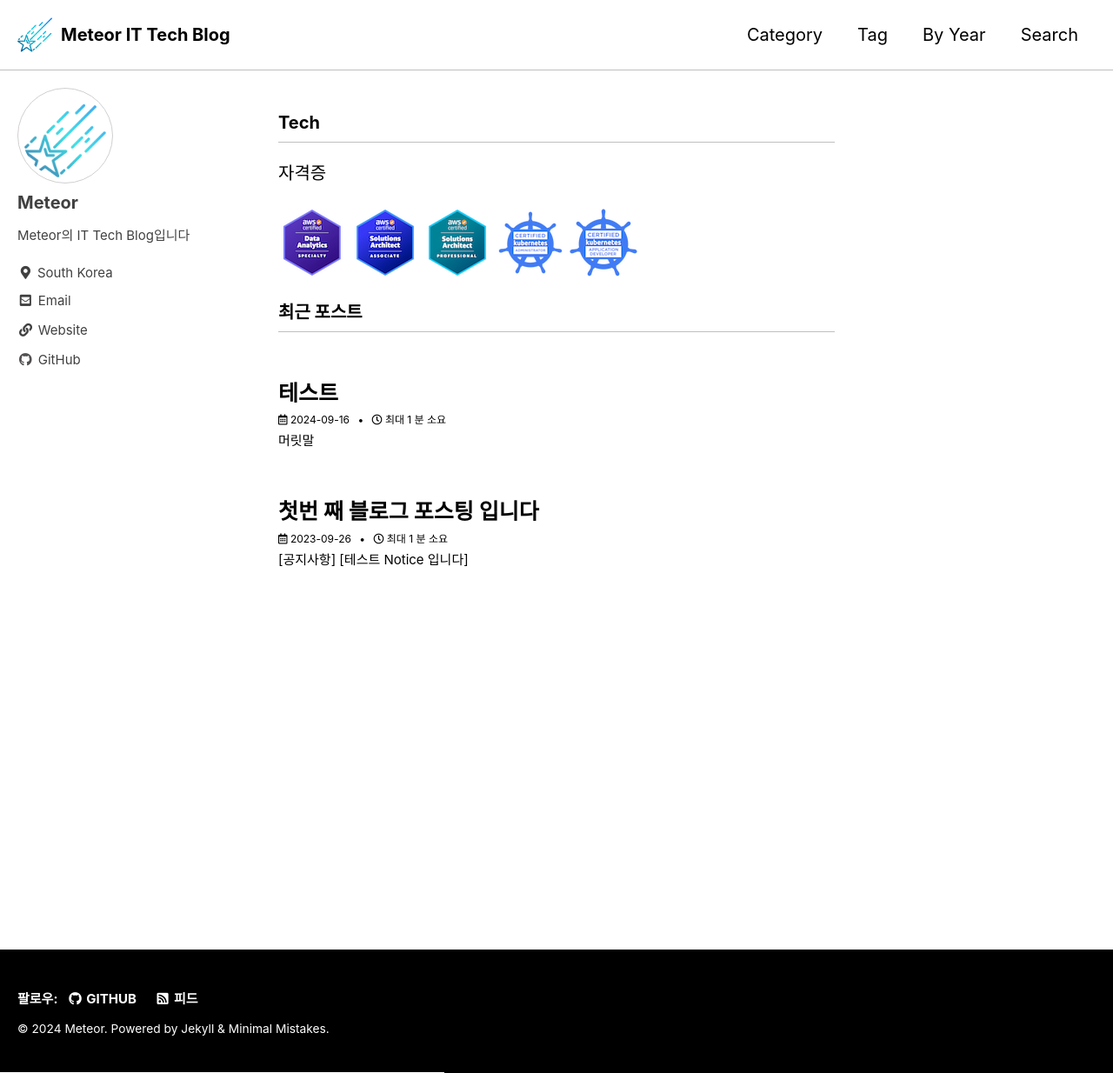
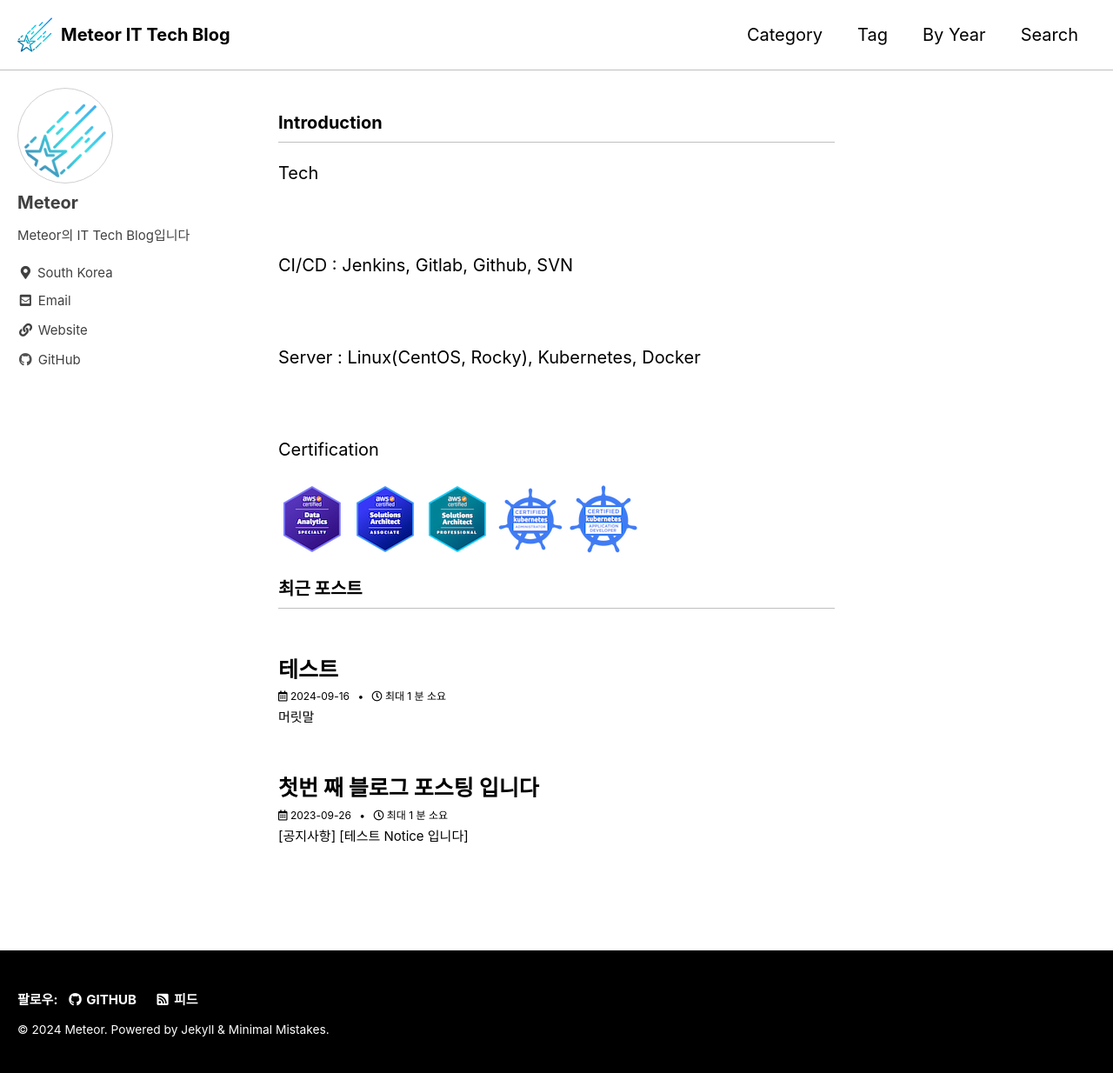
Before and after one commit to MeteorNote/MeteorNote.github.io, a Jekyll site: the page built from index.html, in a window 1280 px wide and 1234 px high. Shown: the whole window at 87% size. Built offline with Jekyll 4.4.1, drawn with Linux system fonts in a browser that asks for light colours; cached includes are drawn as plain includes; the list of posts is cut into pages by our own code.

Commit message:
Update home.html

```diff
--- a/_layouts/home.html
+++ b/_layouts/home.html
@@ -4,15 +4,19 @@ layout: archive
 
 {{ content }}
 
-<h3 class="archive__subtitle">Tech</h3>
-<p> 자격증 </p>
+<h2 class="archive__subtitle">Introduction</h2>
+<p> Tech </p><br>
+<p> CI/CD : Jenkins, Gitlab, Github, SVN </p><br>
+<p> Server : Linux(CentOS, Rocky), Kubernetes, Docker </p><br>
+<p> Certification </p>
 <img src="/images/home/aws-certified-data-analytics-specialty.png">
 <img src="/images/home/aws-certified-solutions-architect-associate.png">
 <img src="/images/home/aws-certified-solutions-architect-professional.png">
 <img src="/images/home/cka-certified-kubernetes-administrator.png">
-<img src="/images/home/ckad-certified-kubernetes-application-developer.png">
+<img src="/images/home/ckad-certified-kubernetes-application-developer.png"><br>
 
-<h3 class="archive__subtitle">{{ site.data.ui-text[site.locale].recent_posts | default: "Recent Posts" }}</h3>
+
+<h2 class="archive__subtitle">{{ site.data.ui-text[site.locale].recent_posts | default: "Recent Posts" }}</h2>
 
 {% if paginator %}
   {% assign posts = paginator.posts %}
```
